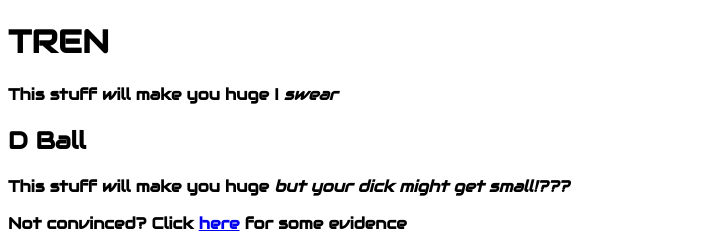
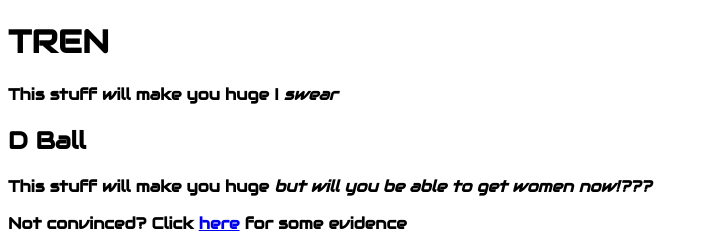
Before and after one commit to codeunwieldy/css, a plain HTML site: page index.html in a window 1280 px wide. Shown: the top 247 px of the page, without its empty margins (0-709 px from the left). Drawn offline with Linux system fonts and the light colour scheme; a script that the page names is missing.

Commit message:
made less vulger

```diff
--- a/index.html
+++ b/index.html
@@ -18,8 +18,7 @@ body {
     <h1><b>TREN<b></h1>
             <p>This stuff will make you <b>huge</b> I <i>swear</i></p>
         <h2><b>D Ball<b></h2>
-            <p>This stuff will make you <b>huge</b> <i>but your dick might get
-                small!???
+            <p>This stuff will make you <b>huge</b> <i>but will you be able to get women now!???
             </i></p>
             <p>Not convinced? Click <a href="https://www.mymed.com/health-wellness/fitness-and-exercise/the-facts-on-steroids-for-muscle-building/what-are-the-benefits-of-anabolic-steroids#:~:text=Increase%20in%20muscle%20size%20%E2%80%93%20This,critical%20factor%20for%20muscle%20growth.
                 " >here</a> for some evidence</p>
```
